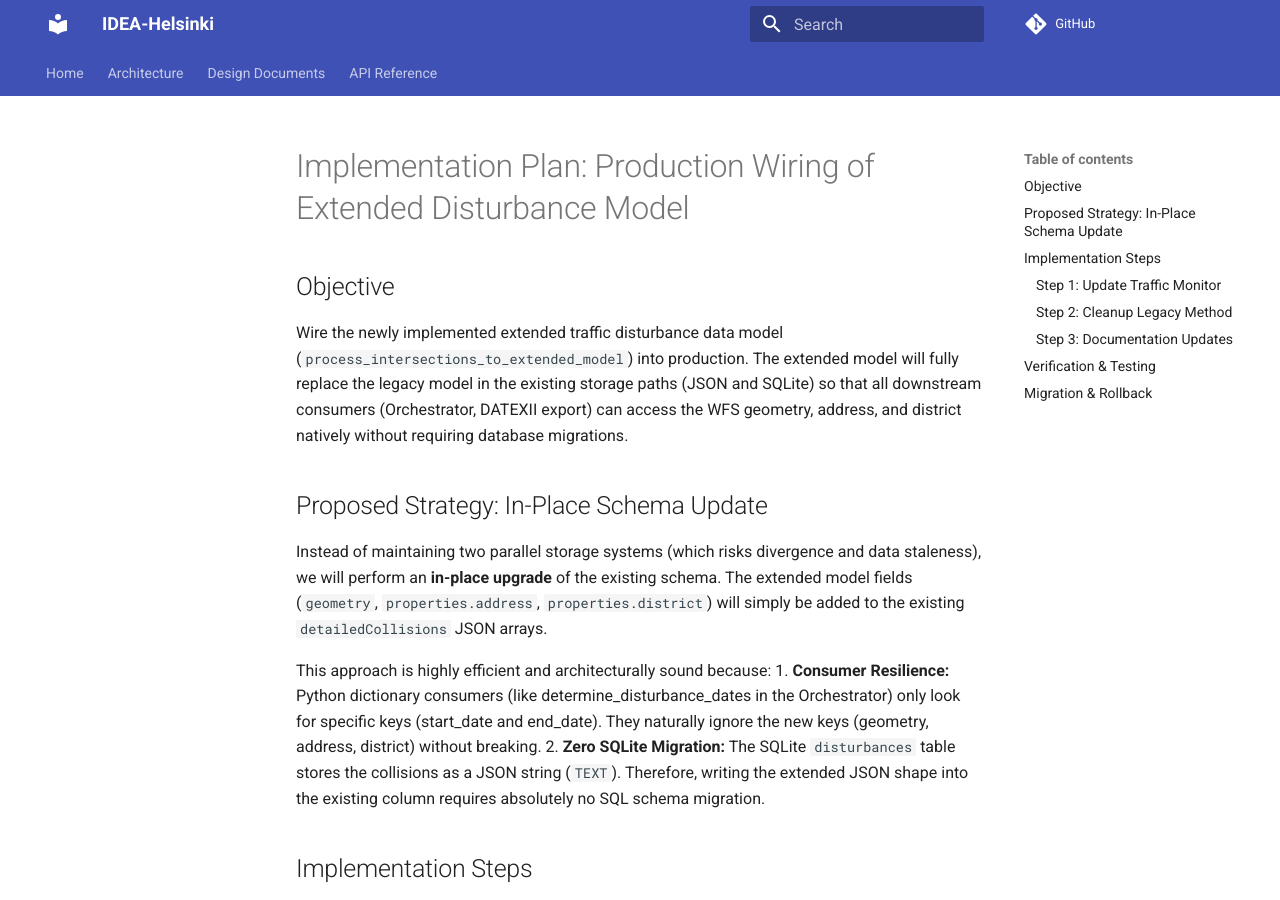
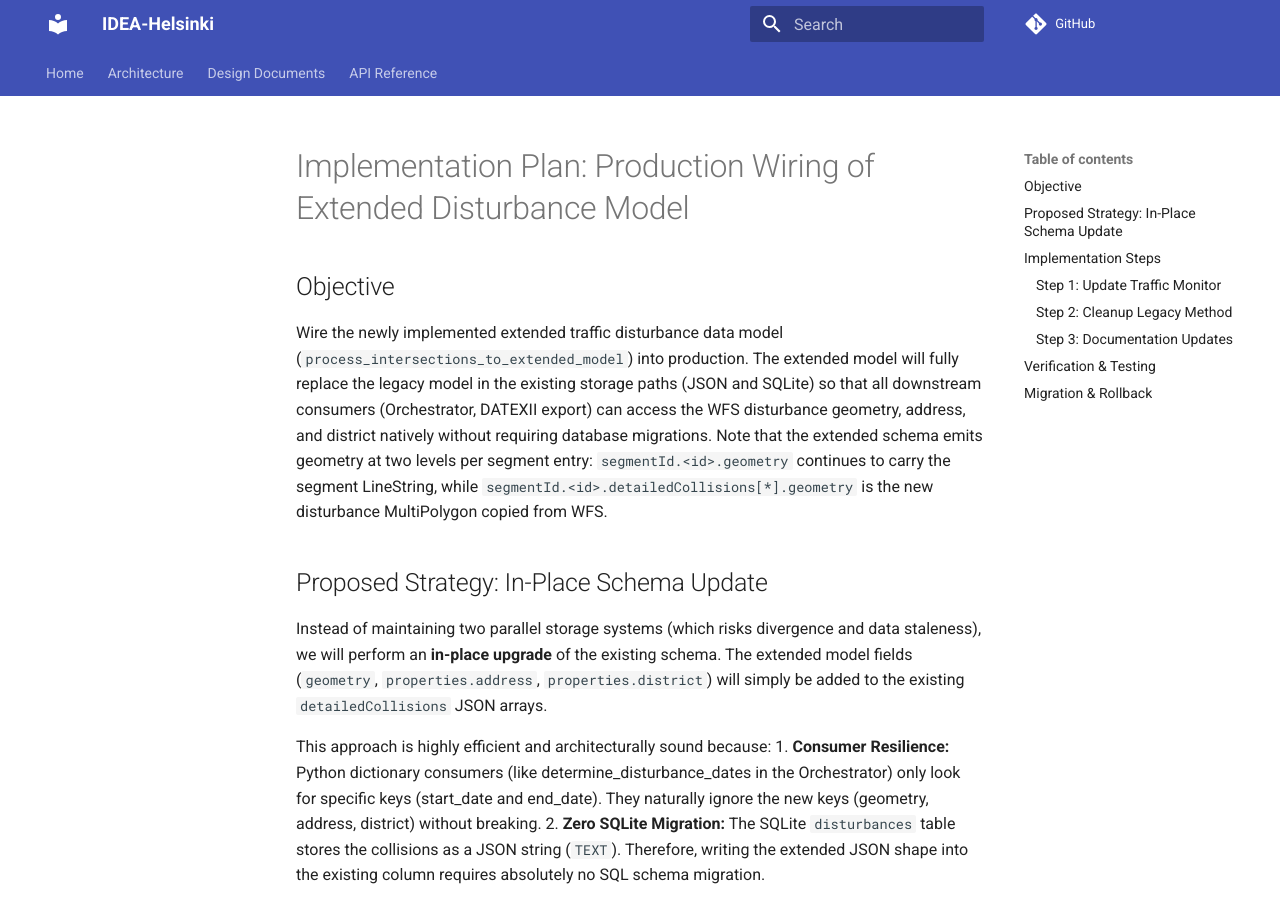
Before and after one commit to ForumViriumHelsinki/IDEA-Helsinki, an MkDocs documentation site: the page built from docs/prps/PRP_extended_disturbance_model_adoption.md, in a window 1280 px wide and 900 px high. Built offline with MkDocs 1.6.1 and Material for MkDocs 9.7.7, drawn with Linux system fonts in a browser that asks for light colours; comment, search, counter and statistics services are not loaded.

Commit message:
Update docs/prps/PRP_extended_disturbance_model_adoption.md
Co-authored-by: Lauri Gates <lauri.gates@forumvirium.fi>

```diff
--- a/docs/prps/PRP_extended_disturbance_model_adoption.md
+++ b/docs/prps/PRP_extended_disturbance_model_adoption.md
@@ -1,7 +1,7 @@
 # Implementation Plan: Production Wiring of Extended Disturbance Model
 
 ## Objective
-Wire the newly implemented extended traffic disturbance data model (`process_intersections_to_extended_model`) into production. The extended model will fully replace the legacy model in the existing storage paths (JSON and SQLite) so that all downstream consumers (Orchestrator, DATEXII export) can access the WFS geometry, address, and district natively without requiring database migrations.
+Wire the newly implemented extended traffic disturbance data model (`process_intersections_to_extended_model`) into production. The extended model will fully replace the legacy model in the existing storage paths (JSON and SQLite) so that all downstream consumers (Orchestrator, DATEXII export) can access the WFS disturbance geometry, address, and district natively without requiring database migrations. Note that the extended schema emits geometry at two levels per segment entry: `segmentId.<id>.geometry` continues to carry the segment LineString, while `segmentId.<id>.detailedCollisions[*].geometry` is the new disturbance MultiPolygon copied from WFS.
 
 ## Proposed Strategy: In-Place Schema Update
 Instead of maintaining two parallel storage systems (which risks divergence and data staleness), we will perform an **in-place upgrade** of the existing schema. The extended model fields (`geometry`, `properties.address`, `properties.district`) will simply be added to the existing `detailedCollisions` JSON arrays.
```
